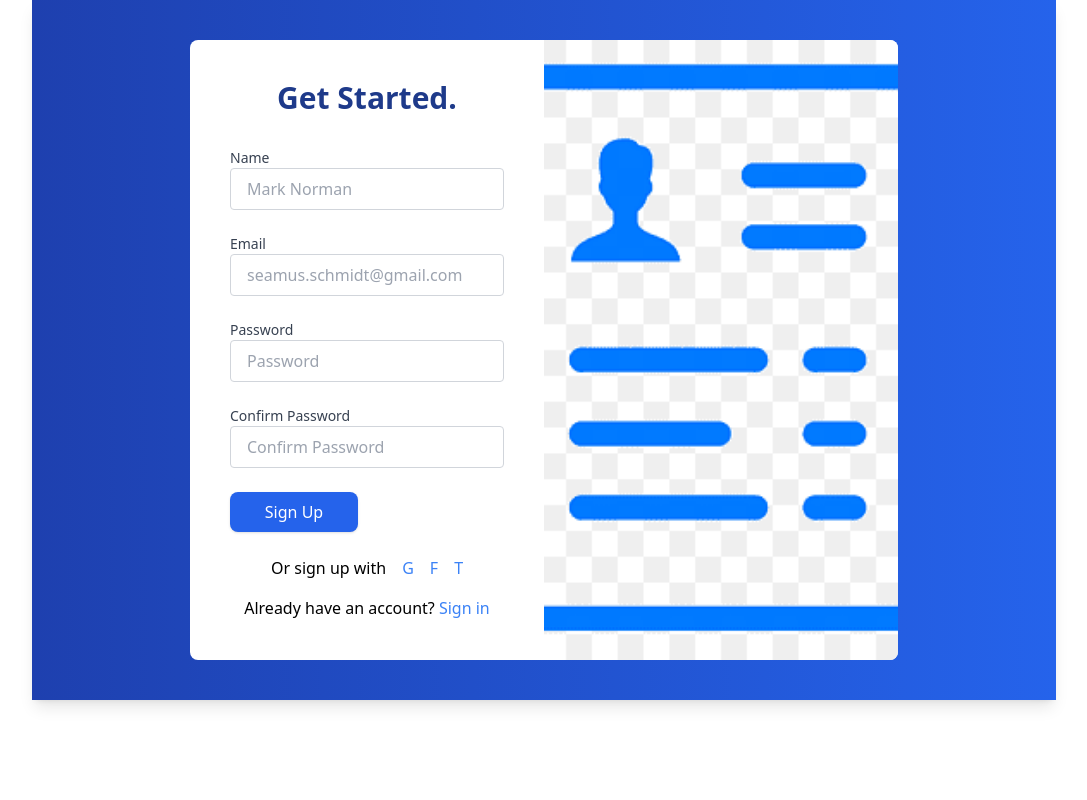
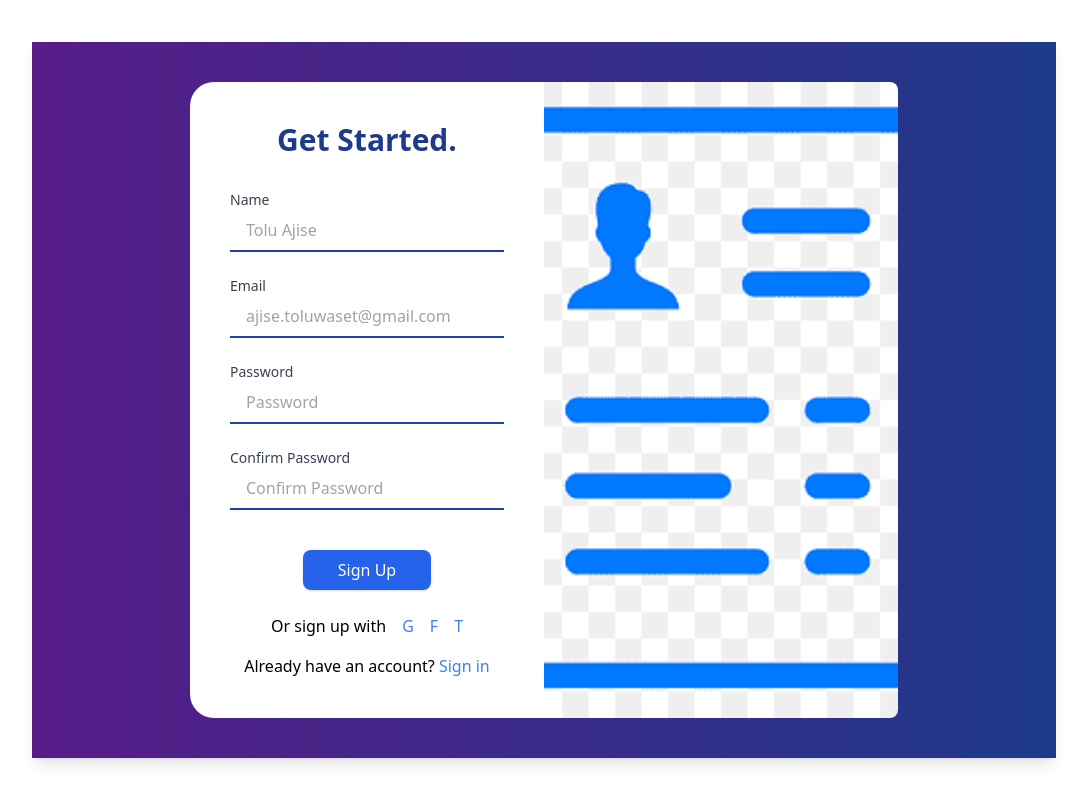
Before and after one commit to Whoistolu/cv_generator_frontend, a React (Create React App) app: page / in a window 1280 px wide. Shown: the whole page, without its empty margins (96-1183 px from the left). Built offline with nearby package versions, Linux system fonts and the light colour scheme.

Commit message:
Style the Signup component

```diff
--- a/src/components/shared/Signup.js
+++ b/src/components/shared/Signup.js
@@ -28,9 +28,9 @@ const Signup = () => {
     }
 
     return (
-        <div className="flex items-center justify-center bg-white">
-            <div className="flex items-center justify-center w-4/5 p-10 shadow-lg bg-gradient-to-r from-blue-800 to-blue-600">
-                <div className="flex w-3/4 bg-white rounded-lg">
+        <div className="flex items-center justify-center min-h-screen bg-white">
+            <div className="flex items-center justify-center w-4/5 p-10 shadow-lg bg-gradient-to-r from-purple-900 to-blue-900 tol-div">
+                <div className="flex w-3/4 bg-white rounded-3xl">
 
                     <div className="w-1/2 p-10">
                         <h1 className="mb-8 text-3xl font-bold text-center text-blue-900">Get Started.</h1>
@@ -40,9 +40,9 @@ const Signup = () => {
                                 <input
                                     type="text"
                                     name="name"
-                                    placeholder="Mark Norman"
+                                    placeholder="Tolu Ajise"
                                     onChange={handleChange}
-                                    className="w-full px-4 py-2 border border-gray-300 rounded focus:outline-none"
+                                   className="w-full px-4 py-2 border-b-2 border-blue-800"
                                 />
                             </div>
                             <div>
@@ -50,9 +50,9 @@ const Signup = () => {
                                 <input
                                     type="email"
                                     name="email"
-                                    placeholder="seamus.schmidt@gmail.com"
+                                    placeholder="ajise.toluwaset@gmail.com"
                                     onChange={handleChange}
-                                    className="w-full px-4 py-2 border border-gray-300 rounded focus:outline-none"
+                                    className="w-full px-4 py-2 border-b-2 border-blue-800"
                                 />
                             </div>
 
@@ -63,7 +63,7 @@ const Signup = () => {
                                     name="password"
                                     placeholder="Password"
                                     onChange={handleChange}
-                                    className="w-full px-4 py-2 border border-gray-300 rounded focus:outline-none"
+                                    className="w-full px-4 py-2 border-b-2 border-blue-800"
                                 />
                             </div>
                             <div>
@@ -73,15 +73,17 @@ const Signup = () => {
                                     name="password_confirmation"
                                     placeholder="Confirm Password"
                                     onChange={handleChange}
-                                    className="w-full px-4 py-2 border border-gray-300 rounded focus:outline-none"
+                                    className="w-full px-4 py-2 border-b-2 border-blue-800"
                                 />
                             </div>
+                            <div className="text-center">
                             <button
                                 type="submit"
                                 className="w-32 py-2 mt-4 text-white bg-blue-600 rounded-lg shadow hover:bg-blue-900"
                             >
                                 Sign Up
                             </button>
+                            </div>
                         </form>
                         <div className="flex items-center justify-center mt-6 space-x-4">
                             <span>Or sign up with</span>
```
